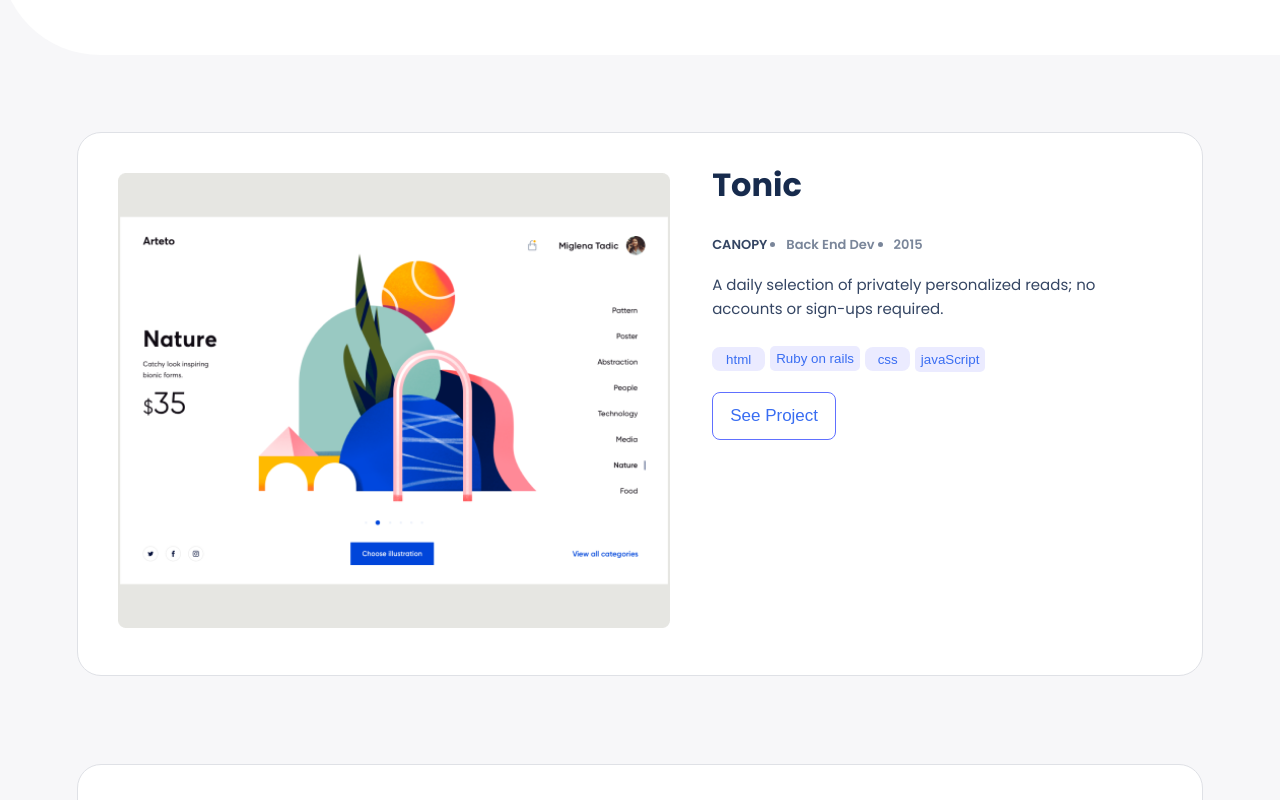
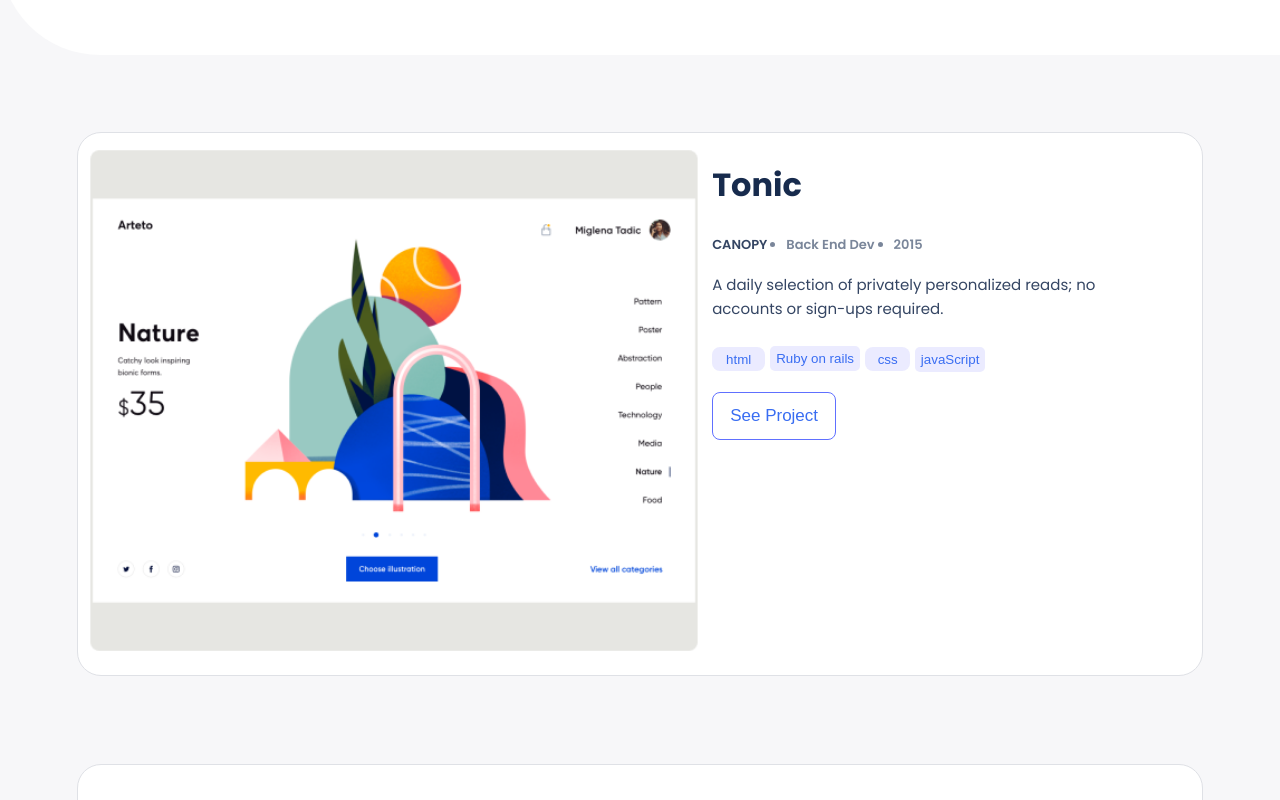
Before and after one commit to teke85/mobileFirst_portfolioSetup, a website: page index.html in a window 1280 px wide. In both pictures the pointer is over the picture 393 px from the left and 1201 px from the top of the page. Shown: the part 801-1601 px from the top of the page. Drawn offline with nearby package versions, Linux system fonts and the light colour scheme.

Commit message:
Add animation property to style.css

```diff
--- a/style.css
+++ b/style.css
@@ -182,6 +182,14 @@ h2 {
   font-family: var(--font-family);
   font-weight: 700;
   line-height: 24px;
+}
+
+.image-fluid {
+  transition: transform 0.6s;
+}
+
+.image-fluid:hover {
+  transform: scale(1.1);
 }
 
 .flex-items {
```
